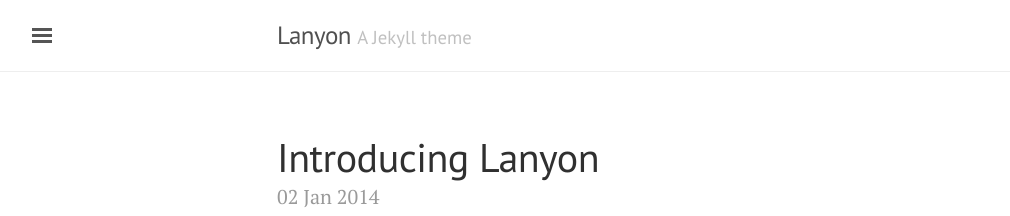
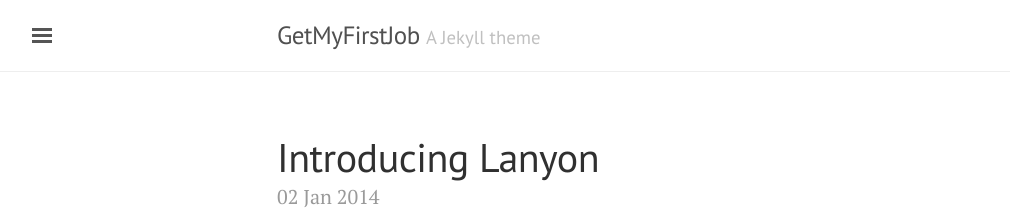
Before and after one commit to afizs/links, a Jekyll site: the page built from index.html, in a window 1280 px wide and 900 px high. Shown: the top 216 px of the window, without its empty margins (3-1013 px from the left). Built offline with Jekyll 4.4.1, drawn with Linux system fonts in a browser that asks for light colours; the list of posts is cut into pages by our own code.

Commit message:
Updated _config.yml

```diff
--- a/_config.yml
+++ b/_config.yml
@@ -5,18 +5,18 @@ permalink:           pretty
 
 
 # Setup
-title:               Lanyon
+title:               GetMyFirstJob
 tagline:             'A Jekyll theme'
 description:         'A reserved <a href="http://jekyllrb.com" target="_blank">Jekyll</a> theme that places the utmost gravity on content with a hidden drawer. Made by <a href="https://twitter.com/mdo" target="_blank">@mdo</a>.'
-url:                 http://lanyon.getpoole.com
+url:                 https://afizs.github.io/links/
 baseurl:             ''
 paginate:            5
 
 # About/contact
 author:
-  name:              Mark Otto
-  url:               https://twitter.com/mdo
-  email:             markdotto@gmail.com
+  name:              Afiz
+  url:               https://twitter.com/itsafiz
+  email:             afizshaik@gmail.com
 
 # Custom vars
 version:             1.0.0
```
